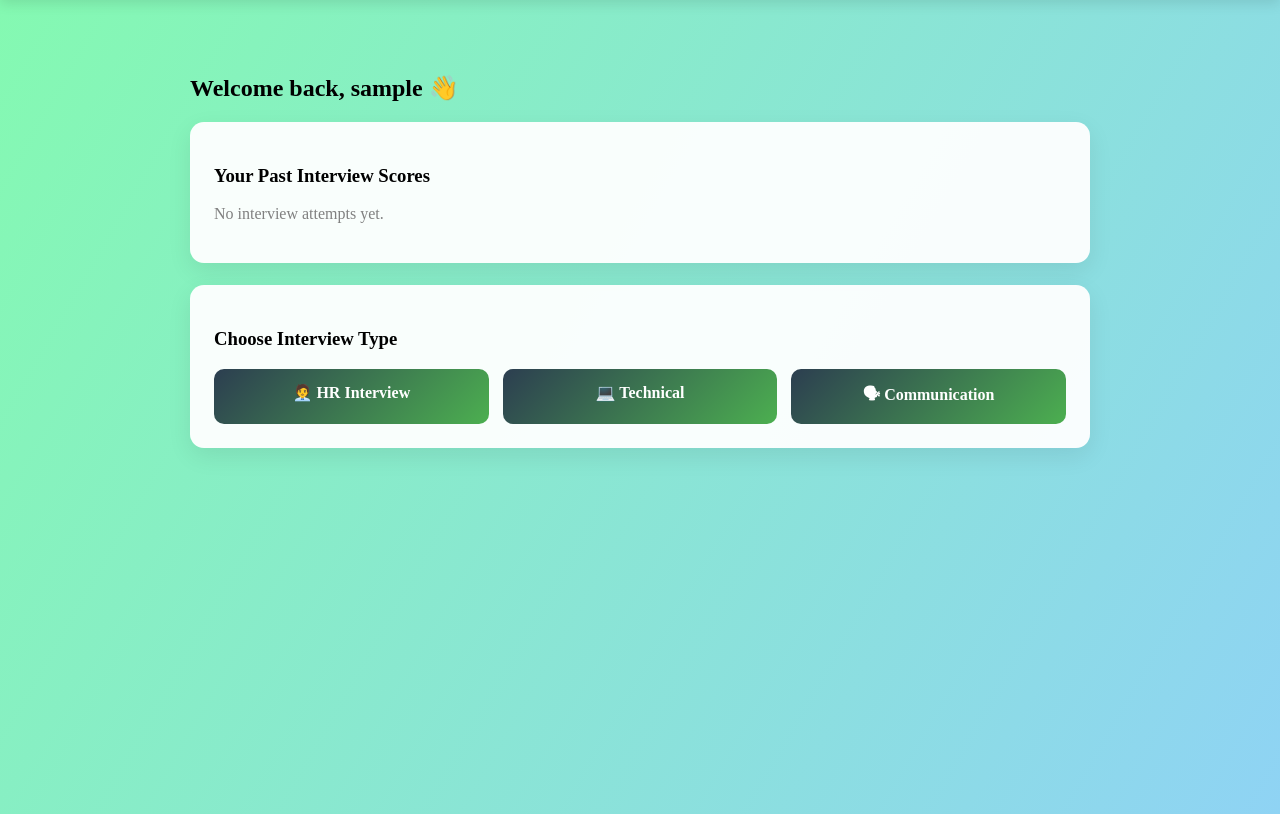
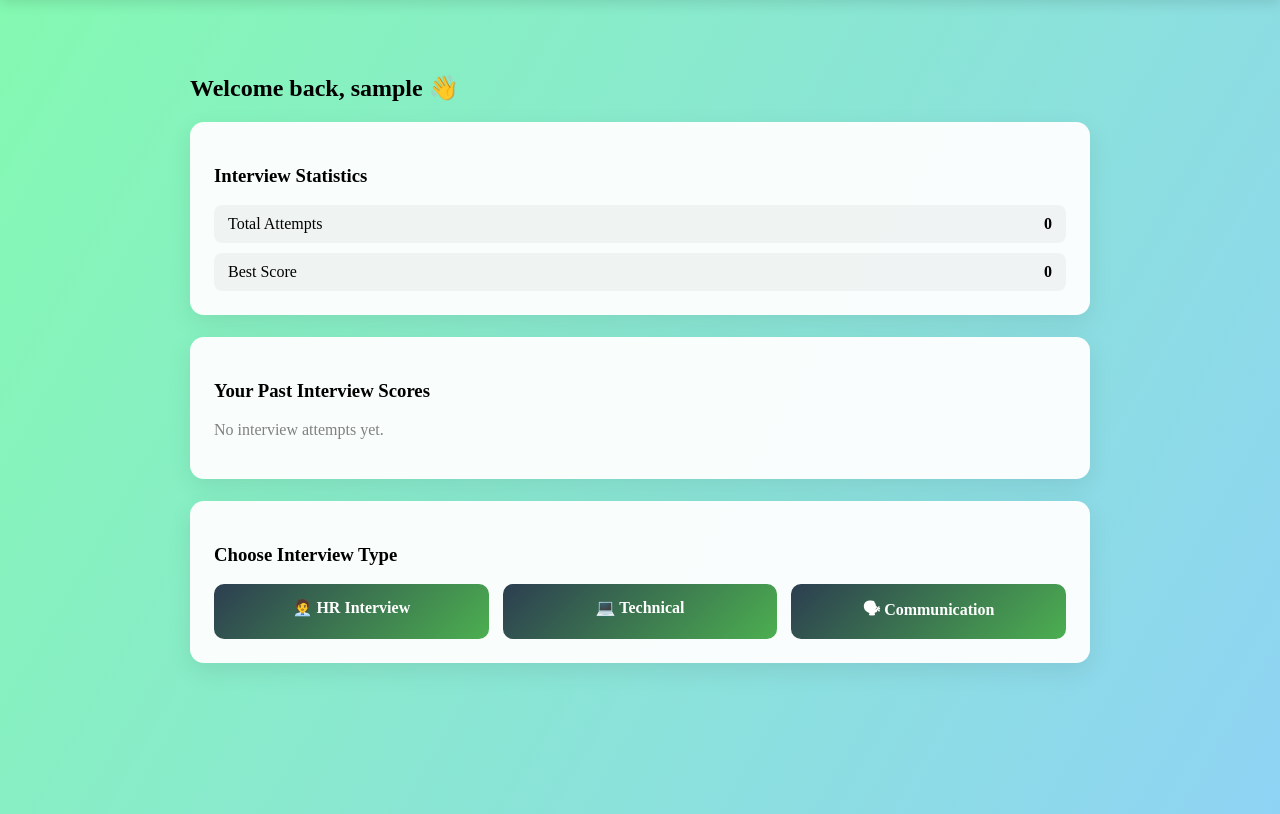
Before and after one commit to Suhas-H-N/ElevateAI, a Flask app: page /dashboard in a window 1280 px wide. Shown: the part 66-880 px from the top of the page. Run offline with Flask 3, Linux system fonts and the light colour scheme; the visitor is signed in with stand-in values (Sample User, id 1).

Commit message:
Added interview statistics to dashboard

```diff
--- a/app.py
+++ b/app.py
@@ -24,7 +24,7 @@ class InterviewResult(db.Model):
     username = db.Column(db.String(100), nullable=False)
     score = db.Column(db.Integer, nullable=False)
     total = db.Column(db.Integer, nullable=False)
-    date = db.Column(db.DateTime, default=datetime.utcnow)
+    date = db.Column(db.DateTime, default=datetime.now)
 
 # ---------------- AI FEEDBACK FUNCTION ----------------
 def generate_feedback(answers):
@@ -110,7 +110,20 @@ def dashboard():
         return redirect(url_for("login"))
 
     results = InterviewResult.query.filter_by(username=session["user"]).all()
-    return render_template("dashboard.html", username=session["user"], results=results)
+
+    total_attempts = len(results)
+
+    best_score = 0
+    if results:
+        best_score = max(r.score for r in results)
+
+    return render_template(
+        "dashboard.html",
+        username=session["user"],
+        results=results,
+        total_attempts=total_attempts,
+        best_score=best_score
+    )
 
 # ---------------- LOGOUT ----------------
 @app.route("/logout")
--- a/templates/dashboard.html
+++ b/templates/dashboard.html
@@ -8,7 +8,21 @@
 <div class="dashboard-container">
 
     <h2 class="dashboard-title">Welcome back, {{ username }} 👋</h2>
+<div class="card">
+    <h3>Interview Statistics</h3>
 
+    <div class="score-list">
+        <div class="score-item">
+            <span>Total Attempts</span>
+            <strong>{{ total_attempts }}</strong>
+        </div>
+
+        <div class="score-item">
+            <span>Best Score</span>
+            <strong>{{ best_score }}</strong>
+        </div>
+    </div>
+</div>
     <!-- ===== SCORES ===== -->
     <div class="card">
         <h3>Your Past Interview Scores</h3>
```
